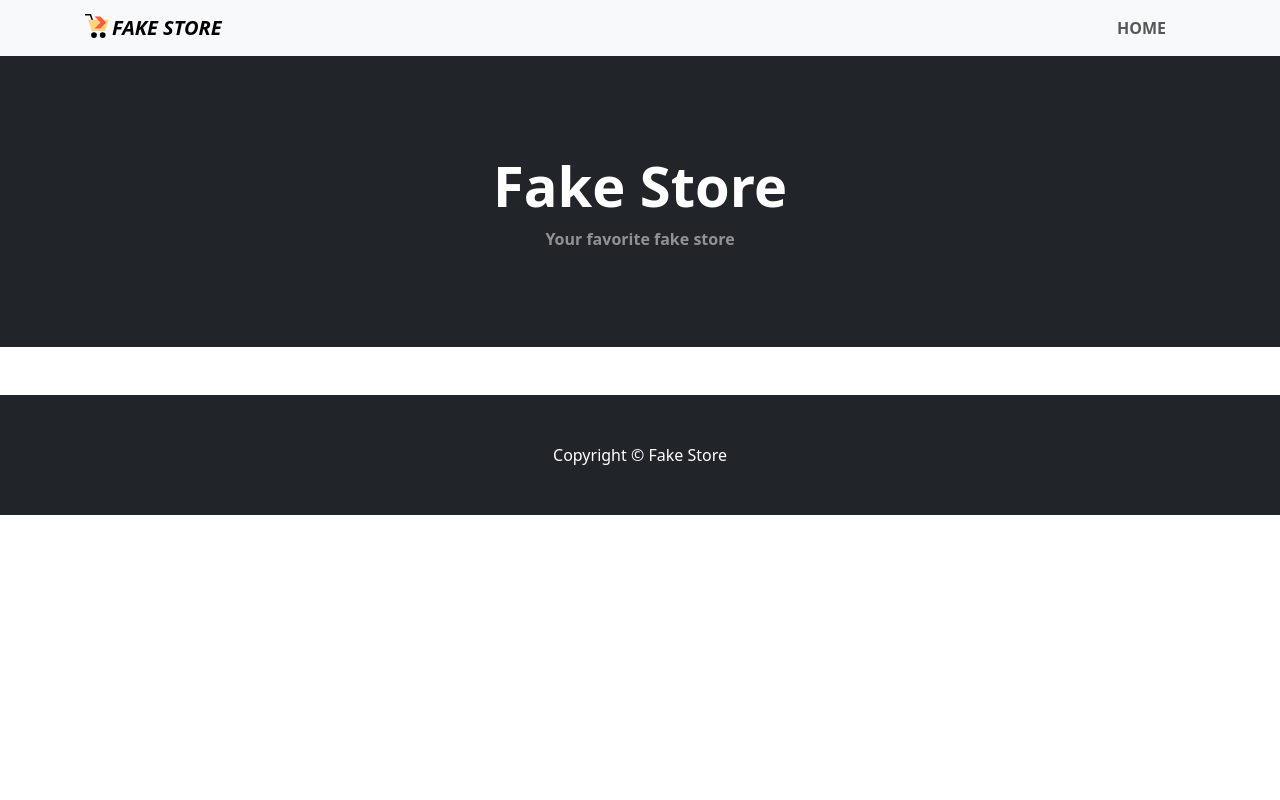
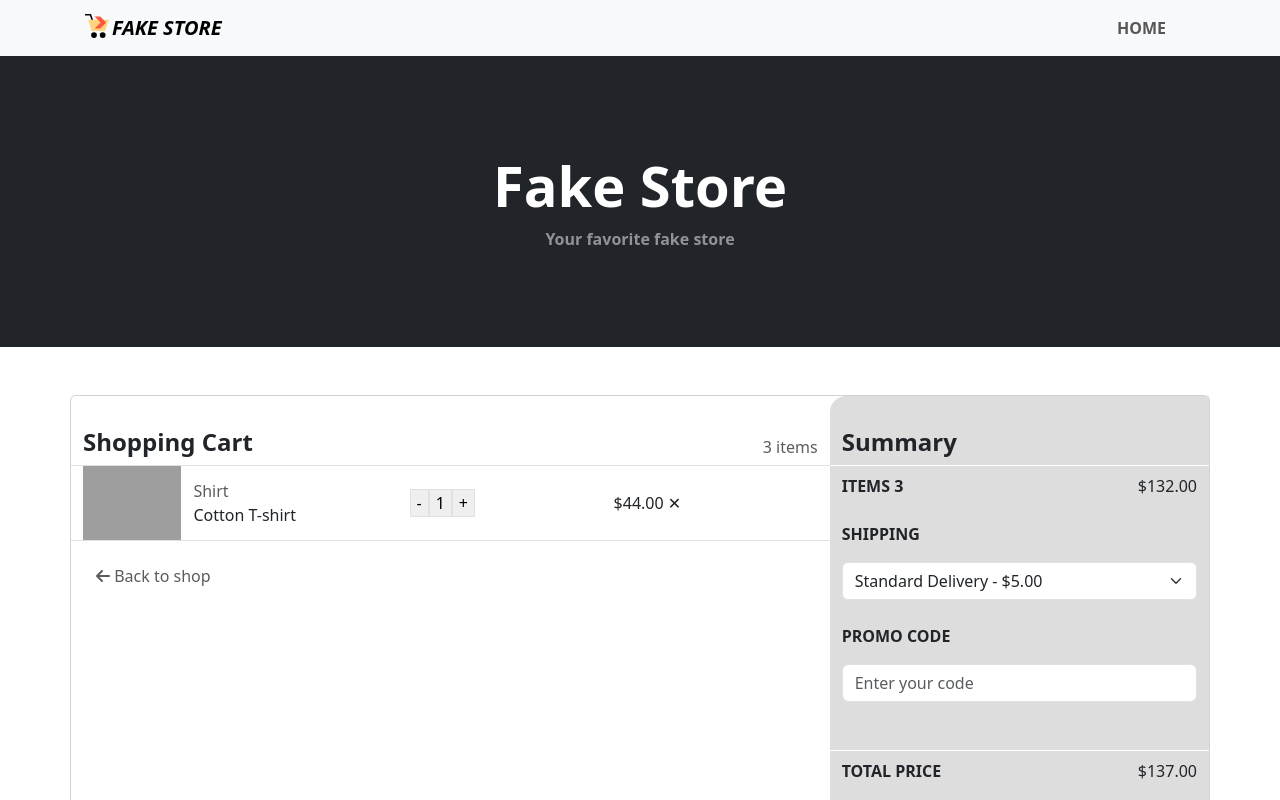
Before and after one commit to italobandeira/fake_store, a React (Create React App) app: page /cart in a window 1280 px wide. Shown: the top 800 px of the page. Built offline with nearby package versions, Linux system fonts and the light colour scheme; grey boxes are pictures that could not be loaded.

Commit message:
Add cart page

```diff
--- a/package.json
+++ b/package.json
@@ -3,6 +3,8 @@
   "version": "0.1.0",
   "private": true,
   "dependencies": {
+    "@fortawesome/free-solid-svg-icons": "^6.4.0",
+    "@fortawesome/react-fontawesome": "^0.2.0",
     "@testing-library/jest-dom": "^5.16.5",
     "@testing-library/react": "^13.4.0",
     "@testing-library/user-event": "^13.5.0",
--- a/src/App.css
+++ b/src/App.css
@@ -1,11 +1,11 @@
-.card {
+#cursorCard {
   cursor: pointer;
 }
 
 .card-img-top {
-    width: auto;
-    height: 250px;
-    object-fit: contain;
+  width: auto;
+  height: 250px;
+  object-fit: contain;
 }
 
 .card-body {
@@ -30,3 +30,41 @@
   height: 400px;
   object-fit: contain;
 }
+
+.cart {
+  background-color: #fff;
+  padding: 4vh 5vh;
+  border-bottom-left-radius: 1rem;
+  border-top-left-radius: 1rem;
+}
+
+@media(max-width:767px) {
+  .cart {
+    padding: 4vh;
+    border-bottom-left-radius: unset;
+    border-top-right-radius: 1rem;
+  }
+}
+
+.summary {
+  background-color: #ddd;
+  padding: 4vh 5vh;
+  border-bottom-left-radius: 1rem;
+  border-top-left-radius: 1rem;
+}
+
+@media(max-width:767px) {
+  .summary {
+    padding: 4vh;
+    border-bottom-left-radius: unset;
+    border-top-right-radius: 1rem;
+  }
+}
+
+.summary .col-2 {
+  padding: 0;
+}
+
+.summary .col-10 {
+  padding: 0;
+}
--- a/src/App.js
+++ b/src/App.js
@@ -1,11 +1,12 @@
+import './App.css'
 import React from 'react'
-import './App.css'
+import { Routes, Route } from 'react-router-dom'
 import Navbar from './components/Navbar/navbar'
 import Header from './components/Header/header'
 import Footer from './components/Footer/footer'
 import Home from './modules/Home/home'
-import { Routes, Route } from 'react-router-dom'
 import Product from './modules/Product/product'
+import Cart from './modules/Cart/cart'
 
 function App() {
   return (
@@ -15,6 +16,7 @@ function App() {
       <Routes>
         <Route path='/' element={<Home/>}/>
         <Route path='/products/:id' element={<Product/>}/>
+        <Route path='/cart' element={<Cart/>}/>
       </Routes>
       <Footer/>
     </div>
--- a/src/components/Products/products.js
+++ b/src/components/Products/products.js
@@ -38,17 +38,17 @@ function Products() {
       <h1 className="text-center display-5 fw-bolder mt-3">Products</h1>
       <hr className="border border-dark"></hr>
       <div className='row'>
-        <div class="dropdown justify-content-start mb-5 pb-5 col">
-          <button class="btn btn-outline-dark dropdown-toggle" type="button" data-bs-toggle="dropdown" aria-expanded="false">
+        <div className="dropdown justify-content-start mb-3 pb-5 col">
+          <button className="btn btn-outline-dark dropdown-toggle" type="button" data-bs-toggle="dropdown" aria-expanded="false">
             Categories
           </button>
-          <ul class="dropdown-menu">
-            <li><a class="btn dropdown-item" onClick={() => setFilter(products)}>All</a></li>
-            <li><hr class="dropdown-divider"/></li>
-            <li><a class="btn dropdown-item" onClick={() => filterProduct("men's clothing")}>Men's Clothing</a></li>
-            <li><a class="btn dropdown-item" onClick={() => filterProduct("women's clothing")}> Women's Clothing</a></li>
-            <li><a class="btn dropdown-item" onClick={() => filterProduct("jewelery")}>Jewelery</a></li>
-            <li><a class="btn dropdown-item" onClick={() => filterProduct("electronics")}>Electronic</a></li>
+          <ul className="dropdown-menu">
+            <li><a className="btn dropdown-item" onClick={() => setFilter(products)}>All</a></li>
+            <li><hr className="dropdown-divider"/></li>
+            <li><a className="btn dropdown-item" onClick={() => filterProduct("men's clothing")}>Men's Clothing</a></li>
+            <li><a className="btn dropdown-item" onClick={() => filterProduct("women's clothing")}> Women's Clothing</a></li>
+            <li><a className="btn dropdown-item" onClick={() => filterProduct("jewelery")}>Jewelery</a></li>
+            <li><a className="btn dropdown-item" onClick={() => filterProduct("electronics")}>Electronic</a></li>
           </ul>
         </div>
         <div className='col-12 col-md-6 col-lg-4 mb-3'>
@@ -64,7 +64,7 @@ function Products() {
               const { id, title, price, category, image } = product
               return (
                 <Link to={`/products/${id}`} className="col-12 col-md-6 col-lg-3 mb-3 text-decoration-none">
-                  <div className="card m-1">
+                  <div className="card m-1" id="cursorCard">
                     <img src={image} className="card-img-top" />
                     <div className="card-body bg-light mt-1">
                       <p className="card-text"><small className="text-body-secondary">{category}</small></p>
--- /dev/null
+++ b/src/modules/Cart/cart.js
@@ -0,0 +1,57 @@
+import React from 'react'
+import { FontAwesomeIcon } from '@fortawesome/react-fontawesome'
+import { faArrowLeft } from '@fortawesome/free-solid-svg-icons'
+
+function Cart() {
+  return (
+    <div className="container card mt-5">
+      <div className="row">
+        <div className="col-md-8 cart">
+          <div className="title">
+            <div className="row">
+              <div className="col"><h4><b>Shopping Cart</b></h4></div>
+              <div className="col align-self-center text-end text-muted">3 items</div>
+            </div>
+          </div>
+          <div className="row border-top border-bottom">
+            <div className="row main align-items-center">
+              <div className="col-2"><img className="img-fluid" src="https://i.imgur.com/1GrakTl.jpg" /></div>
+              <div className="col">
+                <div className="row text-muted">Shirt</div>
+                <div className="row">Cotton T-shirt</div>
+              </div>
+              <div className="col">
+                <button className="border">-</button><button className="border">1</button><button className="border">+</button>
+              </div>
+              <div className="col">$44.00 <span className="close">&#10005;</span></div>
+            </div>
+          </div>
+          <div className="btn back-to-shop text-muted mt-3"><FontAwesomeIcon icon={faArrowLeft} /> Back to shop</div>
+        </div>
+        <div className="col-md-4 summary">
+          <div><h4><b>Summary</b></h4></div>
+          <div className="row border-top border-white">
+            <div className="col mt-2"><p><strong>ITEMS 3</strong></p></div>
+            <div className="col text-end mt-2">$132.00</div>
+          </div>
+          <form>
+            <p className="mt-2"><strong>SHIPPING</strong></p>
+            <select className="form-select mb-4"><option className="text-muted">Standard Delivery - $5.00</option></select>
+            <p><strong>PROMO CODE</strong></p>
+            <input className="form-control" placeholder="Enter your code" />
+          </form>
+          <div className="row border-top border-white mt-5">
+            <div className="col mt-2"><p><strong>TOTAL PRICE</strong></p></div>
+            <div className="col text-end mt-2">$137.00</div>
+          </div>
+          <div className="d-grid gap-2 col-12 mx-auto mt-3">
+            <button className="btn btn-dark" type="button">CHECKOUT</button>
+          </div>
+        </div>
+      </div>
+
+    </div>
+  )
+}
+
+export default Cart
```
Also changed, not shown: 1 other file (tests, documents, lock files or other folders).
